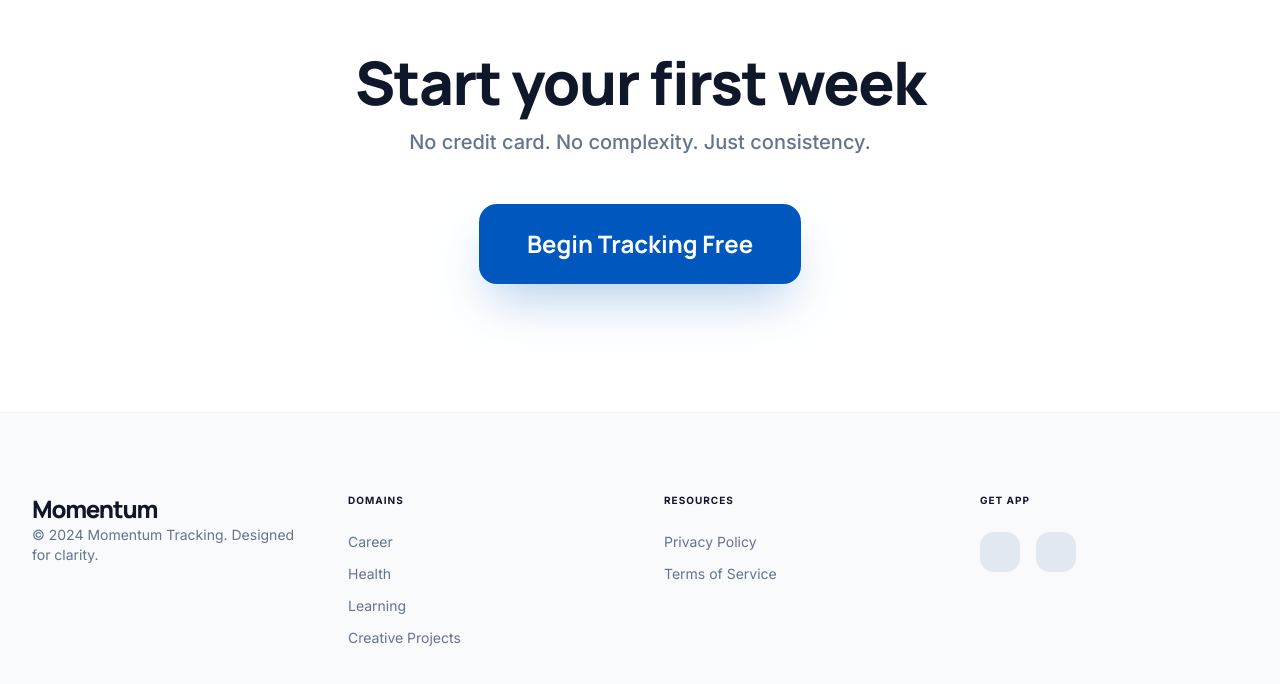
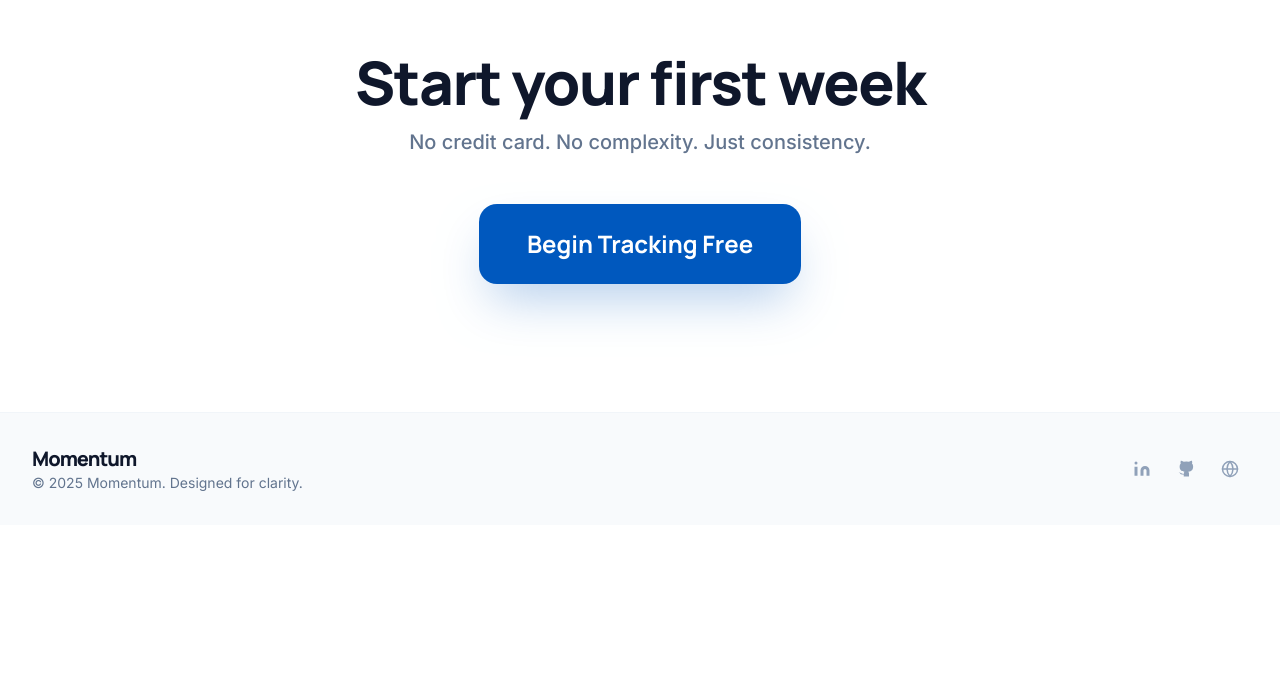
Before and after one commit to Nidhal-Abidi/momentum, a Next.js app: page / in a window 1280 px wide. Shown: the part 3981-4665 px from the top of the page. After the commit the page ends 4506 px from the top, so only its background shows below. Built offline with nearby package versions, Linux system fonts and the light colour scheme.

Commit message:
enhance Footer component with dynamic year and social media links

```diff
--- a/components/landing-page/Footer.tsx
+++ b/components/landing-page/Footer.tsx
@@ -1,60 +1,89 @@
-export const Footer = () => (
-  <footer className="bg-slate-50 border-t border-slate-100 py-20">
-    <div className="max-w-7xl mx-auto px-8 grid grid-cols-1 md:grid-cols-4 gap-12">
-      <div className="space-y-4">
-        <span className="text-2xl font-extrabold tracking-tighter text-slate-900 font-headline">
+export const Footer = () => {
+  const currentYear = new Date().getFullYear();
+
+  const links = [
+    {
+      label: "LinkedIn",
+      href: "https://www.linkedin.com/in/nidhalabidi/",
+      icon: (
+        <svg
+          xmlns="http://www.w3.org/2000/svg"
+          width="18"
+          height="18"
+          viewBox="0 0 24 24"
+          fill="currentColor"
+        >
+          <path d="M16 8a6 6 0 0 1 6 6v7h-4v-7a2 2 0 0 0-2-2 2 2 0 0 0-2 2v7h-4v-7a6 6 0 0 1 6-6z" />
+          <rect x="2" y="9" width="4" height="12" />
+          <circle cx="4" cy="4" r="2" />
+        </svg>
+      ),
+    },
+    {
+      label: "GitHub",
+      href: "https://github.com/Nidhal-Abidi/momentum",
+      icon: (
+        <svg
+          xmlns="http://www.w3.org/2000/svg"
+          width="18"
+          height="18"
+          viewBox="0 0 24 24"
+          fill="currentColor"
+        >
+          <path d="M9 19c-5 1.5-5-2.5-7-3m14 6v-3.87a3.37 3.37 0 0 0-.94-2.61c3.14-.35 6.44-1.54 6.44-7A5.44 5.44 0 0 0 20 4.77 5.07 5.07 0 0 0 19.91 1S18.73.65 16 2.48a13.38 13.38 0 0 0-7 0C6.27.65 5.09 1 5.09 1A5.07 5.07 0 0 0 5 4.77a5.44 5.44 0 0 0-1.5 3.78c0 5.42 3.3 6.61 6.44 7A3.37 3.37 0 0 0 9 18.13V22" />
+        </svg>
+      ),
+    },
+    {
+      label: "Portfolio",
+      href: "https://nidhal-abidi.github.io/portfolio/",
+      icon: (
+        <svg
+          xmlns="http://www.w3.org/2000/svg"
+          width="18"
+          height="18"
+          viewBox="0 0 24 24"
+          fill="none"
+          stroke="currentColor"
+          strokeWidth="2"
+          strokeLinecap="round"
+          strokeLinejoin="round"
+        >
+          <circle cx="12" cy="12" r="10" />
+          <line x1="2" y1="12" x2="22" y2="12" />
+          <path d="M12 2a15.3 15.3 0 0 1 4 10 15.3 15.3 0 0 1-4 10 15.3 15.3 0 0 1-4-10 15.3 15.3 0 0 1 4-10z" />
+        </svg>
+      ),
+    },
+  ];
+
+  return (
+    <footer className="bg-slate-50 border-t border-slate-100 py-8">
+      <div className="max-w-7xl mx-auto px-8 flex flex-col md:flex-row md:items-center md:justify-between gap-6">
+        <div className="space-y-1">
+          <span className="text-xl font-extrabold tracking-tighter text-slate-900 font-headline">
             Momentum
           </span>
           <p className="text-sm text-slate-500">
-          © 2024 Momentum Tracking. Designed for clarity.
+            © {currentYear} Momentum. Designed for clarity.
           </p>
         </div>
 
-      <div>
-        <h5 className="font-bold text-slate-900 uppercase text-[10px] tracking-widest mb-6">
-          Domains
-        </h5>
-        <ul className="space-y-3 text-sm text-slate-500">
-          {["Career", "Health", "Learning", "Creative Projects"].map((item) => (
-            <li key={item}>
+        <div className="flex items-center gap-2">
+          {links.map(({ label, href, icon }) => (
             <a
-                href="#"
-                className="hover:text-momentum-primary transition-colors"
+              key={label}
+              href={href}
+              target="_blank"
+              rel="noopener noreferrer"
+              aria-label={label}
+              className="w-9 h-9 rounded-lg flex items-center justify-center text-slate-400 hover:text-momentum-primary hover:bg-slate-100 transition-colors"
             >
-                {item}
+              {icon}
             </a>
-            </li>
           ))}
-        </ul>
-      </div>
-
-      <div>
-        <h5 className="font-bold text-slate-900 uppercase text-[10px] tracking-widest mb-6">
-          Resources
-        </h5>
-        <ul className="space-y-3 text-sm text-slate-500">
-          {["Privacy Policy", "Terms of Service"].map((item) => (
-            <li key={item}>
-              <a
-                href="#"
-                className="hover:text-momentum-primary transition-colors"
-              >
-                {item}
-              </a>
-            </li>
-          ))}
-        </ul>
-      </div>
-
-      <div>
-        <h5 className="font-bold text-slate-900 uppercase text-[10px] tracking-widest mb-6">
-          Get App
-        </h5>
-        <div className="flex gap-4">
-          <div className="w-10 h-10 rounded-xl bg-slate-200" />
-          <div className="w-10 h-10 rounded-xl bg-slate-200" />
-        </div>
         </div>
       </div>
     </footer>
   );
+};
```
Lines whose indentation alone changed are shown as unchanged.
